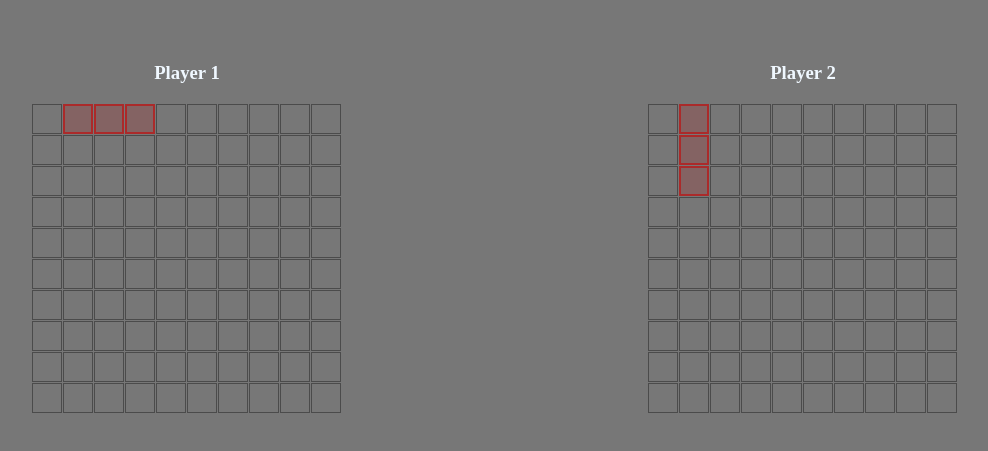
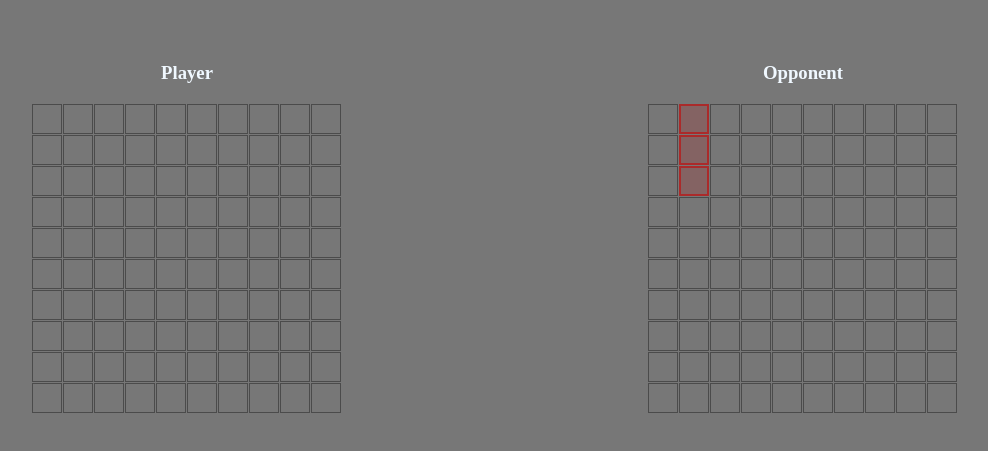
Before and after one commit to Marcosantiniayon/battleship2, a website: page index.html in a window 1280 px wide. Both pictures are taken after a click on the element 808 px from the left and 179 px from the top of the page. Shown: the part 61-512 px from the top of the page, without its empty margins (145-1133 px from the left). Drawn offline with Linux system fonts and the light colour scheme.

Commit message:
Updated to have cell clicks on opponent board as well as game states for each board (attack on opponent’s show on player board)

```diff
--- a/index.html
+++ b/index.html
@@ -11,12 +11,12 @@
     <h1>Naval Strike</h1>
     <div class="main">
         <div id="player1boardDiv" class="boardDiv">
-            <h3>Player 1</h3>
+            <h3>Player</h3>
             <div id="player1board" class="gameboard">
             </div>
         </div>
         <div id="player2boardDiv" class="boardDiv">
-            <h3>Player 2</h3>
+            <h3>Opponent</h3>
             <div id="player2board" class="gameboard">
             </div>
         </div>
--- a/script.js
+++ b/script.js
@@ -165,13 +165,11 @@ const dom = (() => {
       oppGameboardElement = player1BoardElement;
     }
 
-    // Clear & display the player board containers
-    oppGameboardElement.style.display = "grid";
-    playerGameBoardElement.style.display = "grid";
+    // Clear the player board containers
     oppGameboardElement.innerHTML = "";
     playerGameBoardElement.innerHTML = "";
 
-    // Create a 10 x 10 visual of the current player's board (100 cells total) & mark cell state. Add click listener
+    // Player physical board (10 x 10) & mark defensive cell state. No click listeners
     for (let i = 0; i < 10; i++) {
       for (let j = 0; j < 10; j++) {
         const cell = document.createElement("div");
@@ -186,35 +184,18 @@ const dom = (() => {
         if (playerGameboard.isHitAt(i, j)) {
           cell.classList.add("playerIsHit");
         }
-        if (oppGameboard.isHitAt(i, j)) {
-          cell.classList.add("attackHit");
-        }
-        if (oppGameboard.isMissAt(i, j)) {
-          cell.classList.add("attackMiss");
-        }
-
-        // Check if the ship at the current coordinates is sunk
         const playerShip = playerGameboard.getShipAt(i, j);
-        const opponentShip = oppGameboard.getShipAt(i, j);
-
         if (playerShip && playerShip.isSunk()) {
           cell.classList.add("playerSunk");
-        }
-        if (opponentShip && opponentShip.isSunk()) {
-          cell.classList.add("oppSunk");
         }
 
         // Add the cell to the board and apply click listeners
         playerGameBoardElement.appendChild(cell);
 
-        // Only add click listeners if the cell hasn't already been clicked (hit or miss)
-        if (!oppGameboard.isCellClicked(i, j)) {
-          addBoardClickListeners(currentPlayer, playerGameboard, oppGameboard, cell, i, j);
-        }
       }
     }
 
-    // Create a 10 x 10 visual of the current player's board (100 cells total) & mark cell state. Disable clicks
+    // Opponent physical board (10 x 10) & mark attacking cell state. Add click listeners
     for (let i = 0; i < 10; i++) {
       for (let j = 0; j < 10; j++) {
         const cell = document.createElement("div");
@@ -223,37 +204,36 @@ const dom = (() => {
         cell.dataset.y = j;
 
         // Mark cells on gameboard based on state
-        if (oppGameboard.isShipAt(i, j)) {
-          cell.classList.add("playerShip");
-        }
-        // if (playerGameboard.isHitAt(i, j)) {
-        //   cell.classList.add("playerIsHit");
+        // if (oppGameboard.isShipAt(i, j)) {
+        //   cell.classList.add("playerShip");
         // }
-        if (playerGameboard.isHitAt(i, j)) {
+
+        if (oppGameboard.isHitAt(i, j)) {
           cell.classList.add("attackHit");
         }
-        if (playerGameboard.isMissAt(i, j)) {
+        if (oppGameboard.isMissAt(i, j)) {
           cell.classList.add("attackMiss");
         }
-
-        // Check if the ship at the current coordinates is sunk
-        const playerShip = oppGameboard.getShipAt(i, j);
-        const opponentShip = playerGameboard.getShipAt(i, j);
-
-        if (playerShip && playerShip.isSunk()) {
-          cell.classList.add("playerSunk");
-        }
+        const opponentShip = oppGameboard.getShipAt(i, j);
         if (opponentShip && opponentShip.isSunk()) {
           cell.classList.add("oppSunk");
+          console.log('opp ship sunk!');
         }
 
         // Add the cell to the board and apply click listeners
         oppGameboardElement.appendChild(cell);
 
-        // Only add click listeners if the opponent's cell hasn't already been attacked (hit or miss)
-        // if (!oppGameboard.isCellClicked(i, j)) {
-        //   addBoardClickListeners(oppGameboard, cell);
-        // }
+        // Only add click listeners if the cell hasn't already been clicked (hit or miss)
+        if (!oppGameboard.isCellClicked(i, j)) {
+          addBoardClickListeners(
+            currentPlayer,
+            playerGameboard,
+            oppGameboard,
+            cell,
+            i,
+            j
+          );
+        }
       }
     }
   }
@@ -267,20 +247,29 @@ const dom = (() => {
       oppGameboard.markCellAsClicked(i, j);
       dom.renderGameboard(player1, player2);
 
+      // if (currentPlayer === player1 && !oppGameboard.isHitAt(i, j)) {
+      //   console.log(`Player 1 miss. Player 2's turn`);
+      //   //dom.renderGameboard(player2, player1); // Human Player 2's turn
+      //   // PC's turn
+      // }
       if (currentPlayer === player1 && oppGameboard.isHitAt(i, j)) {
         // Player 1 hit. Still player 1's turn
+        dom.renderGameboard(player2, player1);
         dom.renderGameboard(player1, player2);
         console.log(`Player 1 hit. Still player 1's turn`)
       } else if (currentPlayer === player1 && !oppGameboard.isHitAt(i, j)) {
         // Player 1 miss. Player 2's turn
+        dom.renderGameboard(player1, player2);
         dom.renderGameboard(player2, player1);
         console.log(`Player 1 miss. Player 2's turn`);
       } if (currentPlayer === player2 && oppGameboard.isHitAt(i, j)) {
         // Player 2 hit. Still player 2's turn
+        dom.renderGameboard(player1, player2);
         dom.renderGameboard(player2, player1);
         console.log(`Player 2 hit. Still player 2's turn`);
       } else if (currentPlayer === player2 && !oppGameboard.isHitAt(i, j)) {
         // Player 2 miss. Player 1's turn
+        dom.renderGameboard(player2, player1);
         dom.renderGameboard(player1, player2);
         console.log(`Player 2 miss. Player 1's turn`);
       }
```
